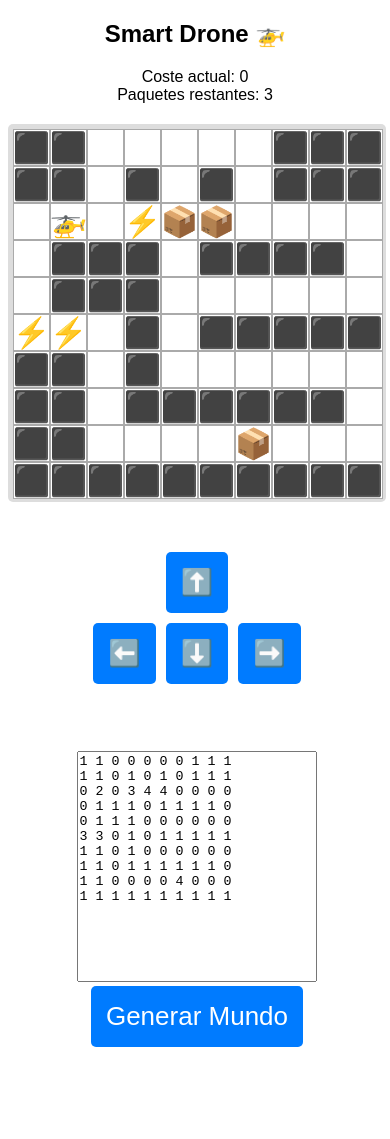
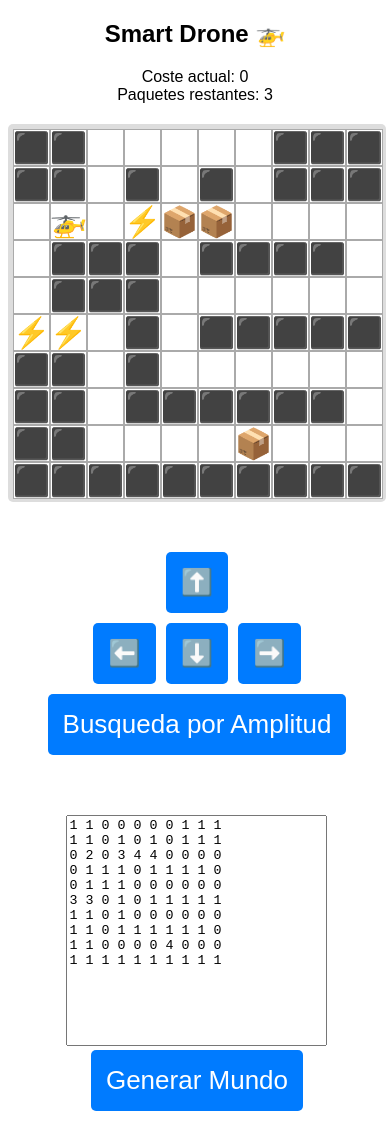
Before and after one commit to gustavoa6791/smart-drone-univalle, a React (Vite) app: page / in a window 390 px wide. Before the commit the page ends 1075 px from the top, so only its background shows below. Built offline with nearby package versions, Linux system fonts and the light colour scheme; the HTML template or start-up script is replaced by a standard one.

Commit message:
add BFS algorithms

```diff
--- /dev/null
+++ b/src/Algorithms/BreadthFirstSearch.ts
@@ -0,0 +1,73 @@
+import { Position, DIRECTIONS, GRID_SIZE, QueueNode } from "../Models/AlgorithmsModels";
+
+export function BreadthFirstSearch(
+  grid: number[][],
+  start: Position,
+  totalPackages: number
+): Position[] | null {
+
+  //inicial
+  const initialCollected = Array.from({ length: GRID_SIZE }, () =>
+    Array(GRID_SIZE).fill(false)
+  );
+
+  const queue: QueueNode[] = [{
+    pos: start,
+    path: [start],
+    packagesCollected: initialCollected,
+    collectedCount: 0
+  }];
+
+  const visited = new Set<string>();
+  visited.add(`${start.x},${start.y}|0`);
+
+  while (queue.length > 0) {
+    const { pos, path, packagesCollected, collectedCount } = queue.shift()!;
+
+    //retornar si se recogieron todos los paquetes
+    if (collectedCount === totalPackages) {
+      return path;
+    }
+
+    for (const { dx, dy } of DIRECTIONS) {
+
+      //agregar direccion a la posicion actual
+      const newX = pos.x + dx;
+      const newY = pos.y + dy;
+
+      //es obstaculo o  esta fuera de la matriz
+      if (newX < 0 || newX >= GRID_SIZE || newY < 0 || newY >= GRID_SIZE) continue;
+      if (grid[newY][newX] === 1) continue;
+
+      //actualizar variables
+      const newPos: Position = { x: newX, y: newY };
+      const newCollected = cloneCollectedMatrix(packagesCollected);
+      let newCount = collectedCount;
+
+      //recoger paquete
+      if (grid[newY][newX] === 4 && !newCollected[newY][newX]) {
+        newCollected[newY][newX] = true;
+        newCount++;
+      }
+
+      //agregar si se visito
+      const visitedKey = `${newX},${newY}|${newCount}`;
+      if (visited.has(visitedKey)) continue;
+      visited.add(visitedKey);
+
+      //agragar expansion
+      queue.push({
+        pos: newPos,
+        path: [...path, newPos],
+        packagesCollected: newCollected,
+        collectedCount: newCount
+      });
+    }
+  }
+
+  return null;
+}
+
+function cloneCollectedMatrix(matrix: boolean[][]): boolean[][] {
+  return matrix.map(row => [...row]);
+}
--- a/src/App/App.css
+++ b/src/App/App.css
@@ -120,131 +120,3 @@ textarea {
     margin: 0;
   }
 }
-
-.container {
-  text-align: center;
-  font-family: Arial, sans-serif;
-}
-
-.sub-contaioner {
-  display: flex;
-  justify-content: space-around;
-  flex-wrap: wrap; /* Permite que los elementos se acomoden en móviles */
-  align-items: center;
-}
-
-.grid {
-  display: grid;
-  grid-template-columns: repeat(10, 55px);
-  grid-template-rows: repeat(10, 55px);
-  gap: 2px;
-  margin: 20px auto;
-  width: fit-content;
-  background-color: #ddd;
-  padding: 5px;
-  border-radius: 5px;
-}
-
-.cell {
-  width: 55px;
-  height: 55px;
-  background-color: white;
-  border: 0.5px solid #aaa;
-  display: flex;
-  align-items: center;
-  justify-content: center;
-  font-size: 47px;
-}
-
-.obstacle {
-  background-color: black;
-}
-
-.electromagnetic {
-  background-color: red;
-}
-
-.package {
-  background-color: yellow;
-}
-
-.world {
-  margin: 20px auto;
-  text-align: center;
-}
-
-.controls {
-  display: flex;
-  flex-direction: column;
-  align-items: center;
-  gap: 10px;
-  margin-top: 20px;
-}
-
-.row {
-  display: flex;
-  justify-content: center;
-  gap: 10px;
-}
-
-button {
-  padding: 15px 20px;
-  font-size: 22px;
-  cursor: pointer;
-  border: none;
-  background: #007bff;
-  color: white;
-  border-radius: 5px;
-  transition: background 0.2s;
-}
-
-button:hover {
-  background: #0056b3;
-}
-
-textarea {
-  resize: none;
-}
-
-.cell.drone {}
-
-.cell.drone-electromagnetic {
-  background-color: #ffef0c;
-}
-
-/* Diseño responsivo para móviles */
-@media (max-width: 600px) {
-  .sub-contaioner {
-    flex-direction: column;
-    align-items: center;
-  }
-
-  .grid {
-    grid-template-columns: repeat(10, 35px);
-    grid-template-rows: repeat(10, 35px);
-  }
-
-  .cell {
-    width: 35px;
-    height: 35px;
-    font-size: 30px;
-  }
-
-  .controls {
-    margin-top: 10px;
-    position: relative;
-    order: 2;
-  }
-
-  button {
-    font-size: 26px;
-    padding: 15px;
-  }
-
-  textarea {
-    width: 90%;
-    max-width: 400px;
-    margin-top: 15px;
-    order: 1;
-  }
-}
--- a/src/App/App.tsx
+++ b/src/App/App.tsx
@@ -1,12 +1,8 @@
 import { useState } from "react";
+import { BreadthFirstSearch } from "../Algorithms/BreadthFirstSearch";
+import { Position, GRID_SIZE } from "../Models/AlgorithmsModels";
 import "./App.css";
 
-interface Position {
-  x: number;
-  y: number;
-}
-
-const GRID_SIZE = 10;
 
 // Función para convertir texto en matriz
 const parseGrid = (text: string): number[][] => {
@@ -70,9 +66,6 @@ function App() {
     initialBase.flat().filter((cell) => cell === 4).length
   );
 
-
-
-
   // Función para mover el dron
   const moveDrone = (dx: number, dy: number) => {
     const newX = dronePosition.x + dx;
@@ -129,6 +122,31 @@ function App() {
 
 
 
+
+
+
+  const runBreadthFirstSearch = async () => {
+
+    const path = BreadthFirstSearch(baseGrid, dronePosition, packagesLeft);
+
+    if (!path) {
+      alert("No se pueden alcanzar todos los paquetes.");
+      return;
+    }
+
+    for (let i = 1; i < path.length; i++) {
+      const dx = path[i].x - dronePosition.x;
+      const dy = path[i].y - dronePosition.y;
+      moveDrone(dx, dy);
+      await new Promise((resolve) => setTimeout(resolve, 600));
+    }
+  };
+
+
+
+
+
+
   return (
     <div className="container">
       <h2>Smart Drone 🚁</h2>
@@ -162,6 +180,9 @@ function App() {
               <button onClick={() => moveDrone(0, 1)}>⬇️</button>
               <button onClick={() => moveDrone(1, 0)}>➡️</button>
             </div>
+            <div className="row">
+              <button onClick={runBreadthFirstSearch}>Busqueda por Amplitud</button>
+            </div>
           </div>
           <div>
             <textarea
--- /dev/null
+++ b/src/Models/AlgorithmsModels.ts
@@ -0,0 +1,22 @@
+export const GRID_SIZE = 10;
+
+export interface Position {
+    x: number;
+    y: number;
+}
+
+// Nodo con estado y camino acumulado.
+export interface QueueNode {
+    pos: Position;
+    path: Position[];
+    packagesCollected: boolean[][];
+    collectedCount: number;
+  }
+
+// Se expanden en las 4 direcciones: derecha, izquierda, arriba y abajo.
+export const DIRECTIONS = [
+    { dx: 1, dy: 0 },   // Derecha
+    { dx: -1, dy: 0 },  // Izquierda
+    { dx: 0, dy: -1 },  // Arriba
+    { dx: 0, dy: 1 }    // Abajo
+];
```
Also changed, not shown: 1 other file (tests, documents, lock files or other folders).
